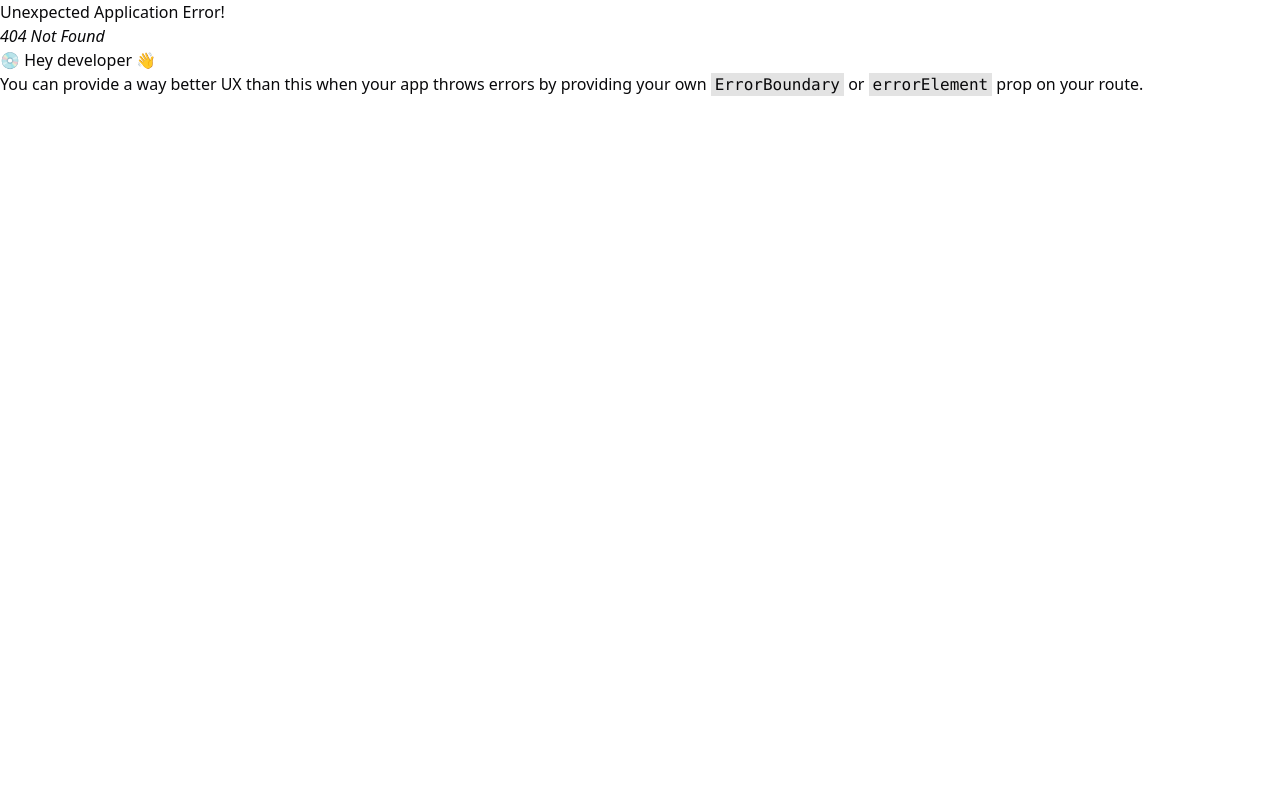
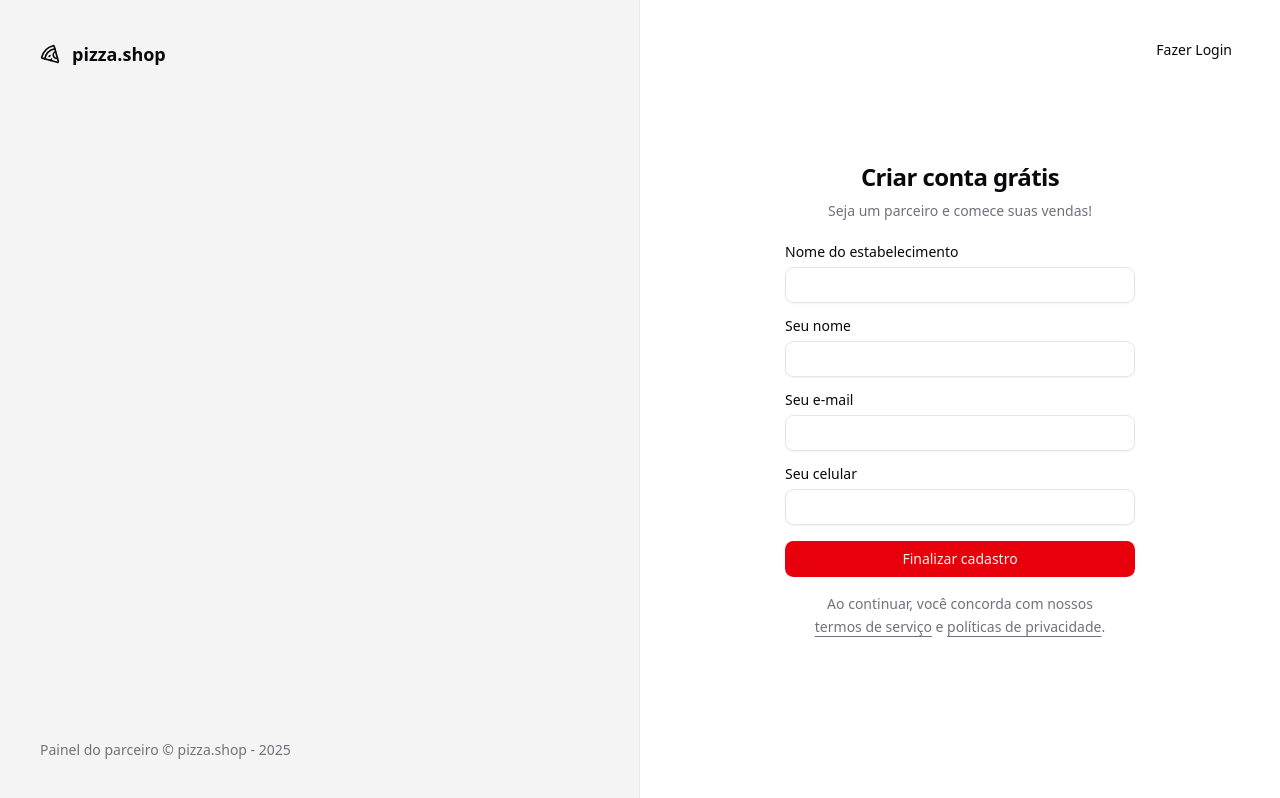
Before and after one commit to EnzoXavier1001/pizzashop-web, a React (Vite) app: page /sign-up in a window 1280 px wide. Before the commit this address had no page. Built offline with nearby package versions, Linux system fonts and the light colour scheme.

Commit message:
feat: implement sign up UI and prepare for API integration

```diff
--- a/src/pages/_layouts/auth.tsx
+++ b/src/pages/_layouts/auth.tsx
@@ -14,7 +14,7 @@ export function AuthLayout() {
 				</footer>
 			</div>
 
-			<div className="flex flex-col items-center justify-center">
+			<div className="flex flex-col items-center justify-center relative">
 				<Outlet />
 			</div>
 		</div>
--- a/src/pages/auth/sign-in.tsx
+++ b/src/pages/auth/sign-in.tsx
@@ -1,5 +1,6 @@
 import { Helmet } from "react-helmet-async";
 import { useForm } from "react-hook-form";
+import { Link } from "react-router";
 import { toast } from "sonner";
 import { z } from "zod";
 import { Button } from "@/components/ui/button";
@@ -39,6 +40,10 @@ export function SignIn() {
 		<>
 			<Helmet title="Login" />
 			<div className="p-8">
+				<Button variant="ghost" asChild className="absolute right-8 top-8">
+					<Link to="/sign-up">Novo estabelecimento</Link>
+				</Button>
+
 				<div className="w-[350px] flex flex-col justify-center gap-6">
 					<div className="flex flex-col gap-2 text-center">
 						<h1 className="text-2xl font-semibold tracking-tight">Acessar seu painel</h1>
--- /dev/null
+++ b/src/pages/auth/sign-up.tsx
@@ -0,0 +1,99 @@
+import { Helmet } from "react-helmet-async";
+import { useForm } from "react-hook-form";
+import { Link, useNavigate } from "react-router";
+import { toast } from "sonner";
+import { z } from "zod";
+import { Button } from "@/components/ui/button";
+import { Input } from "@/components/ui/input";
+import { Label } from "@/components/ui/label";
+
+const signUpForm = z.object({
+	email: z.email(),
+	restaurantName: z.string(),
+	managerName: z.string(),
+	phone: z.string(),
+});
+
+type SignUpForm = z.infer<typeof signUpForm>;
+
+export function SignUp() {
+	const navigate = useNavigate();
+
+	const {
+		register,
+		handleSubmit,
+		formState: { isSubmitting },
+	} = useForm<SignUpForm>();
+
+	async function handleSignUp(data: SignUpForm) {
+		try {
+			console.log(data);
+			await new Promise((resolve) => setTimeout(resolve, 2000));
+
+			toast.success("Restaurante cadastrado com sucesso!", {
+				action: {
+					label: "Login",
+					onClick: () => navigate("/sign-in"),
+				},
+			});
+		} catch (error) {
+			toast.error("Erro ao cadastrar restaurante.");
+		}
+	}
+
+	return (
+		<>
+			<Helmet title="Cadastro" />
+			<div className="p-8">
+				<Button variant="ghost" asChild className="absolute right-8 top-8">
+					<Link to="/sign-in">Fazer Login</Link>
+				</Button>
+
+				<div className="w-[350px] flex flex-col justify-center gap-6">
+					<div className="flex flex-col gap-2 text-center">
+						<h1 className="text-2xl font-semibold tracking-tight">Criar conta grátis</h1>
+						<p className="text-sm text-muted-foreground">Seja um parceiro e comece suas vendas!</p>
+					</div>
+
+					<form className="space-y-4" onSubmit={handleSubmit(handleSignUp)}>
+						<div className="space-y-2">
+							<Label htmlFor="restaurantName">Nome do estabelecimento</Label>
+							<Input id="restaurantName" {...register("restaurantName")} type="text" />
+						</div>
+
+						<div className="space-y-2">
+							<Label htmlFor="managerName">Seu nome</Label>
+							<Input id="managerName" {...register("managerName")} type="text" />
+						</div>
+
+						<div className="space-y-2">
+							<Label htmlFor="email">Seu e-mail</Label>
+							<Input id="email" {...register("email")} type="email" />
+						</div>
+
+						<div className="space-y-2">
+							<Label htmlFor="phone">Seu celular</Label>
+							<Input id="phone" {...register("phone")} type="tel" />
+						</div>
+
+						<Button className="w-full" type="submit" disabled={isSubmitting}>
+							Finalizar cadastro
+						</Button>
+
+						<p className="px-6 text-center text-sm leading-relaxed text-muted-foreground">
+							Ao continuar, você concorda com nossos{" "}
+							<a className="underline underline-offset-4" href="">
+								termos de serviço
+							</a>{" "}
+							e{" "}
+							<a className="underline underline-offset-4" href="">
+								políticas de privacidade
+							</a>
+							.
+						</p>
+					</form>
+				</div>
+			</div>
+		</>
+	);
+}
--- a/src/routes.tsx
+++ b/src/routes.tsx
@@ -3,6 +3,7 @@ import { AppLayout } from "./pages/_layouts/app";
 import { AuthLayout } from "./pages/_layouts/auth";
 import { Dashboard } from "./pages/app/dashboard";
 import { SignIn } from "./pages/auth/sign-in";
+import { SignUp } from "./pages/auth/sign-up";
 
 export const router = createBrowserRouter([
 	{
@@ -13,6 +14,9 @@ export const router = createBrowserRouter([
 	{
 		path: "/",
 		element: <AuthLayout />,
-		children: [{ path: "/sign-in", element: <SignIn /> }],
+		children: [
+			{ path: "/sign-in", element: <SignIn /> },
+			{ path: "/sign-up", element: <SignUp /> },
+		],
 	},
 ]);
```
